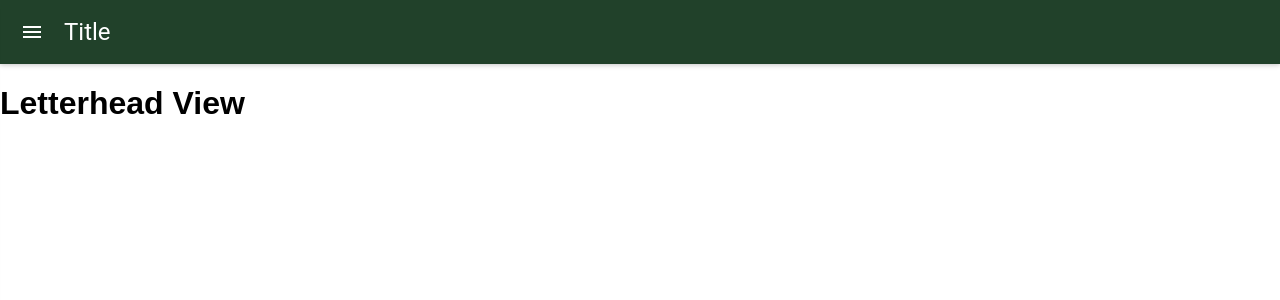
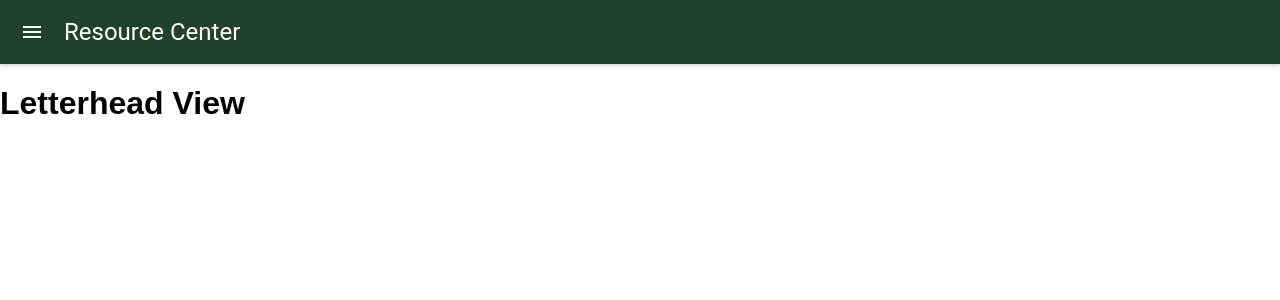
Before and after one commit to adsznzhang/ResourceCenter, a React (Create React App) app: page /letterhead in a window 1280 px wide. Shown: the top 300 px of the page. Built offline with nearby package versions, Linux system fonts and the light colour scheme; what react-tap-event-plugin would draw is missing.

Commit message:
Change title& active side nav color

```diff
--- a/src/App.css
+++ b/src/App.css
@@ -3,3 +3,6 @@ a{
   color: #000;
 
 }
+.active div{
+  background-color: #eee;
+}
--- a/src/SideNav.js
+++ b/src/SideNav.js
@@ -31,7 +31,7 @@ class SideNav extends Component {
         return (
             <div>
                 <AppBar
-            title='Title'
+            title='Resource Center'
             iconClassNameRight='muidocs-icon-navigation-expand-more'
             onLeftIconButtonTouchTap={() =>
                                       this.setState({ open: !this.state.open })}
```
